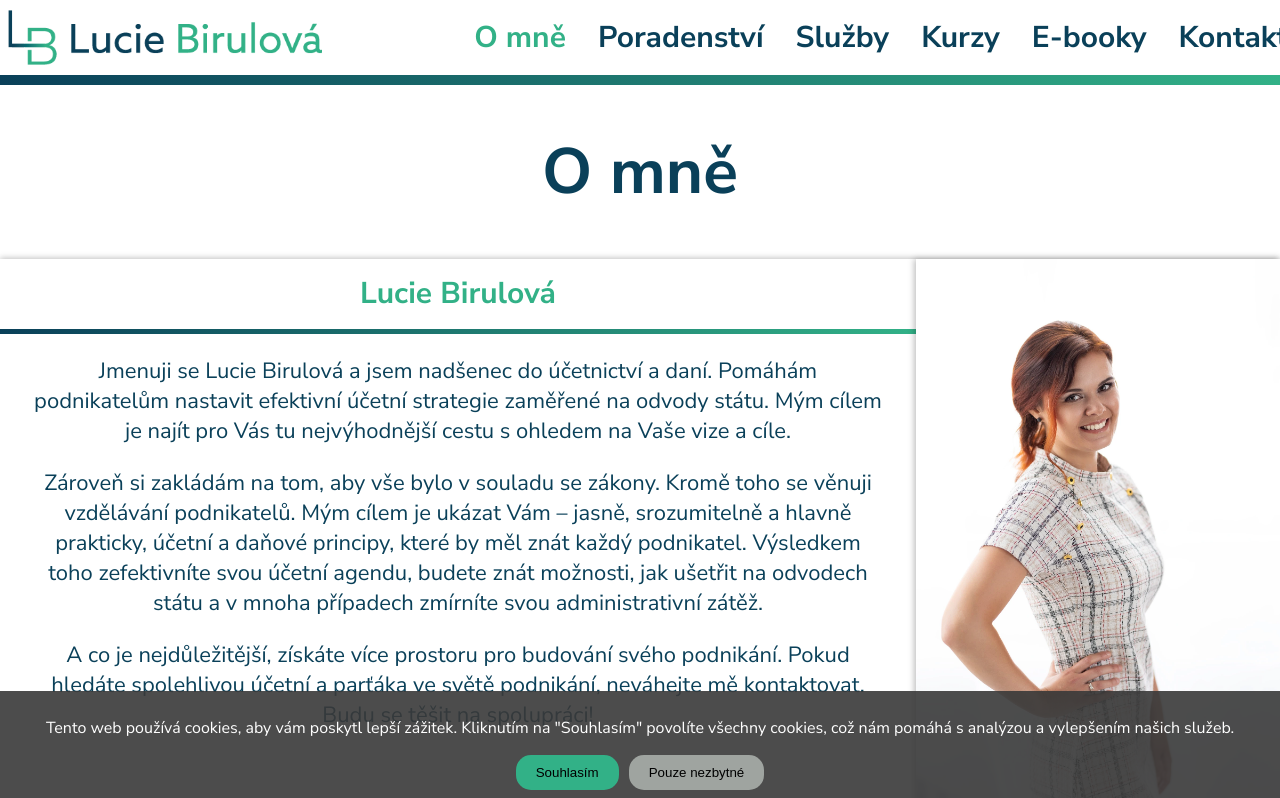
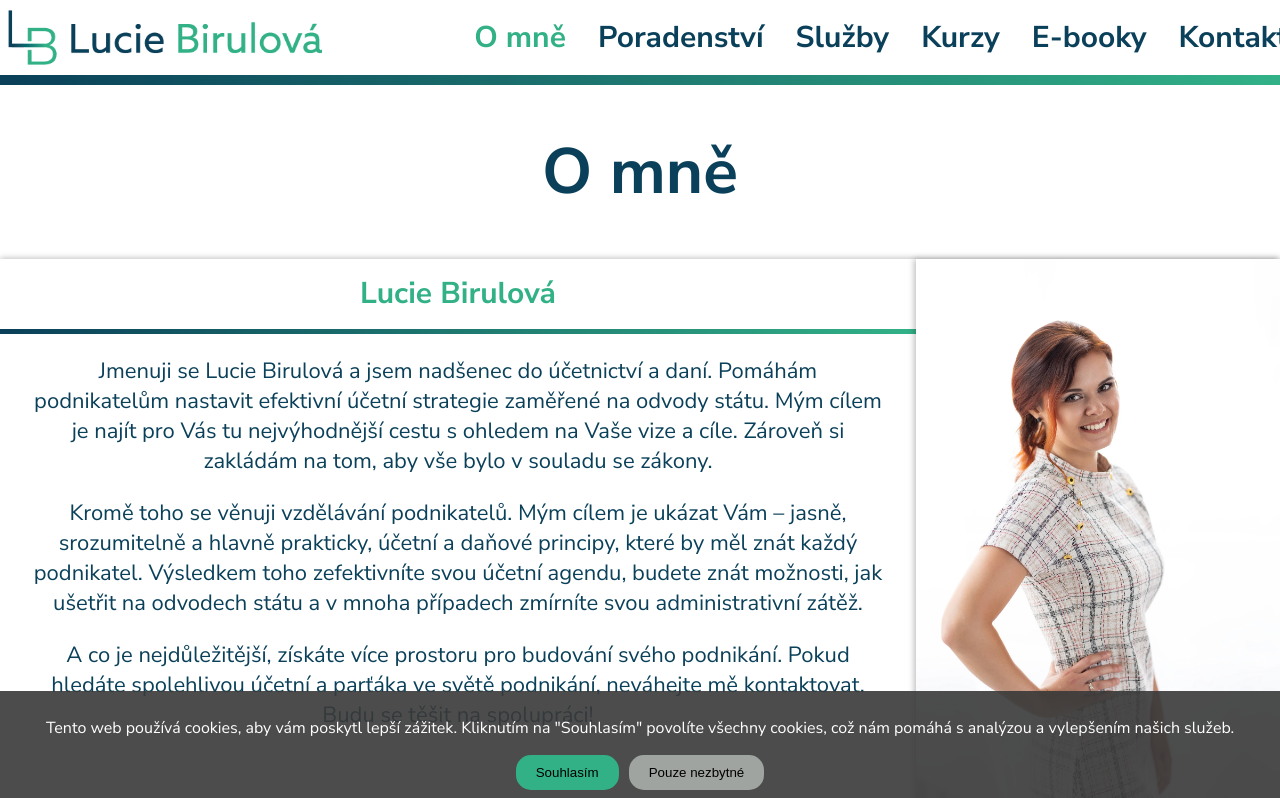
Before and after one commit to PatrikBirula/luciebirulova-readonly, a Next.js app: page /about in a window 1280 px wide. Shown: the top 798 px of the page. Built offline with nearby package versions, Linux system fonts and the light colour scheme.

Commit message:
Update About text

```diff
--- a/src/app/about/page.tsx
+++ b/src/app/about/page.tsx
@@ -1,3 +1,5 @@
+/** @format */
+
 import "../styles/index.scss";
 import Navbar from "../components/Navbar/navbar";
 import Footer from "../components/Footer/footer";
@@ -15,12 +17,12 @@ const aboutMeRoute = () => {
             Jmenuji se Lucie Birulová a jsem nadšenec do účetnictví a daní.
             Pomáhám podnikatelům nastavit efektivní účetní strategie zaměřené na
             odvody státu. Mým cílem je najít pro Vás tu nejvýhodnější cestu s
-            ohledem na Vaše vize a cíle.
+            ohledem na Vaše vize a cíle. Zároveň si zakládám na tom, aby vše bylo
+            v souladu se zákony.
           </p>
           <p>
-            Zároveň si zakládám na tom, aby vše bylo v souladu se zákony. Kromě
-            toho se věnuji vzdělávání podnikatelů. Mým cílem je ukázat Vám –
-            jasně, srozumitelně a hlavně prakticky, účetní a daňové principy,
+            Kromě toho se věnuji vzdělávání podnikatelů. Mým cílem je ukázat Vám
+            – jasně, srozumitelně a hlavně prakticky, účetní a daňové principy,
             které by měl znát každý podnikatel. Výsledkem toho zefektivníte svou
             účetní agendu, budete znát možnosti, jak ušetřit na odvodech státu a
             v mnoha případech zmírníte svou administrativní zátěž.
```
